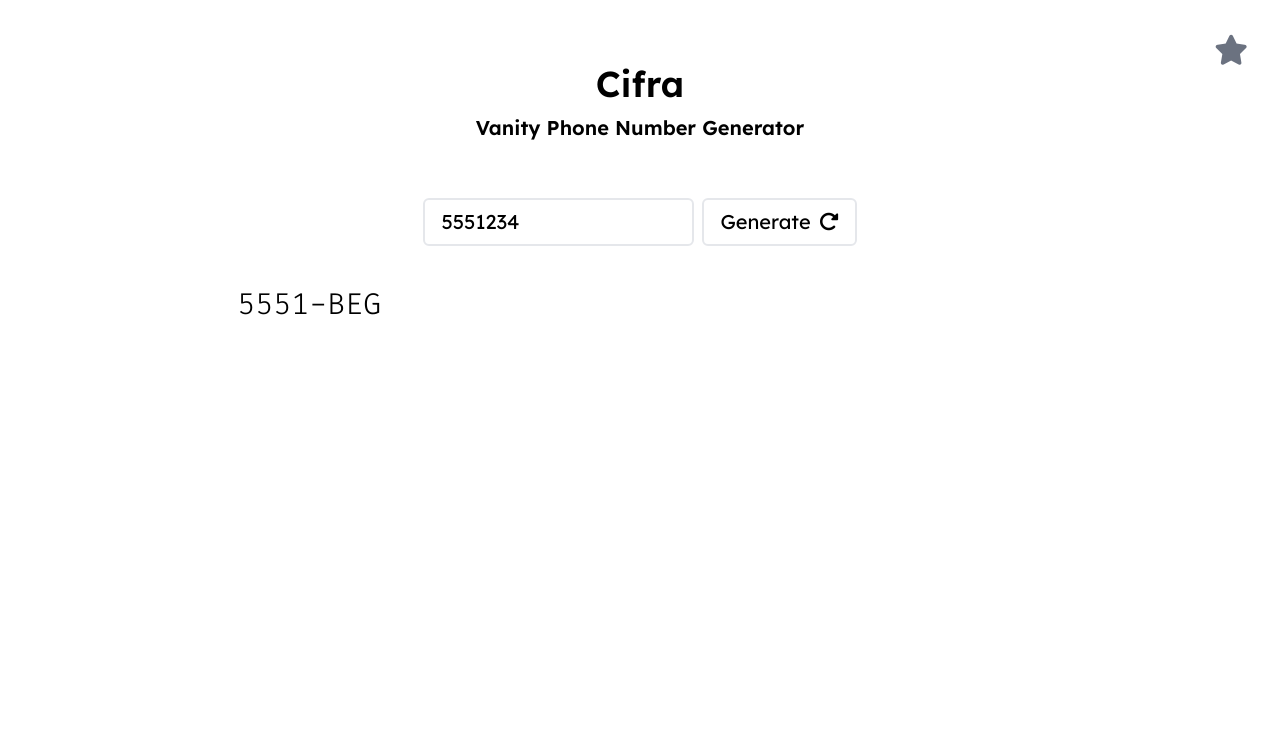
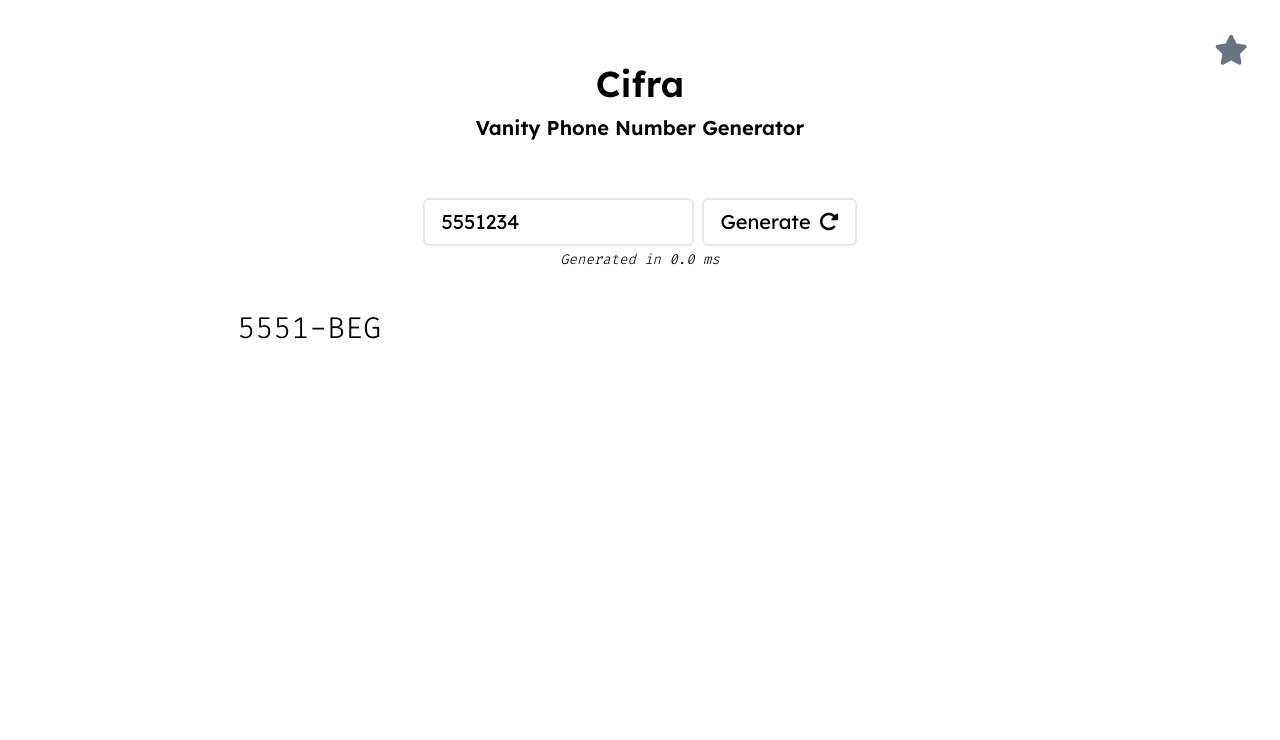
Before and after one commit to jakeo-dev/cifra, a website: page index.html in a window 1280 px wide. Both pictures are taken after typing "5551234" into the empty fields and a click on the button "Generate". Shown: the top 740 px of the page. Drawn offline with Linux system fonts and the light colour scheme; files that its build step writes are made by us from their sources.

Commit message:
Display generation time after generating

```diff
--- a/index.html
+++ b/index.html
@@ -28,9 +28,7 @@
 
     <!-- <button onclick='localStorage.clear()' class='text-3xl border-4 border-red-500 hover:bg-red-300'>CLEAR
         EVERYTHING</button> -->
-    <!-- <button onclick='randomNum()'
-        class='text-xl border-2 rounded-md px-4 py-2 mt-2 md:mt-0 md:ml-2 hover:bg-gray-100 active:bg-gray-200 transition-all'>random
-        number</button> -->
+    <!-- <button onclick='randomNum()' class='border-2 px-4 py-2'>random number</button> -->
 
     <div class='absolute top-6 right-6 md:top-8 md:right-8 inline-block w-72'>
         <button class='float-right text-3xl text-gray-500 hover:text-yellow-500 active:text-yellow-400 transition-all'
@@ -57,6 +55,7 @@
             class='block sm:inline-block text-xl border-2 rounded-md px-4 py-2 mt-2 sm:mt-0 sm:ml-2 hover:bg-gray-100 active:bg-gray-200 transition-all'>Generate<i
                 class='fa-solid fa-rotate-right ml-2'></i></button>
     </div>
+    <h2 id='generationText' class='text-sm font-FiraCode sm:text-center italic mt-1'></h2>
 
     <h2 id='noMatchesText' class='text-3xl font-FiraCode text-center mt-10'></h2>
 
--- a/script.js
+++ b/script.js
@@ -140,35 +140,27 @@ function enter() {
 
         for (m = 0; m < wordNumsArray.length; m++) {
             if (inp.includes(wordNumsArray[m])) {
-                // put FIRST word in phone number
-                finalNumb1 = inp.replace(wordNumsArray[m], '-' + wordArray[m] + '-');
+                // put first word in phone number
+                finalNumb = inp.replace(wordNumsArray[m], '-' + wordArray[m] + '-');
 
-                // put SECOND word (if possible) in phone number
-                let secondWordList = [];
-                for (n = 0; n < wordNumsArray.length; n++) {
-                    if (finalNumb1.includes(wordNumsArray[n])) {
-                        secondWordList.push(n);
+                // put up to two (or three if length > 10) more words (if possible)
+                if (inp.length > 15) limit = 5;
+                else if (inp.length > 10) limit = 3;
+                else limit = 2;
+
+                for (x = 0; x < limit; x++) {
+                    let secondWordList = [];
+                    for (n = 0; n < wordNumsArray.length; n++) {
+                        if (finalNumb.includes(wordNumsArray[n])) {
+                            secondWordList.push(n);
+                        }
                     }
+                    randWordIndex = secondWordList[Math.floor(Math.random() * secondWordList.length)];
+                    finalNumb = finalNumb.replace(wordNumsArray[randWordIndex], '-' + wordArray[randWordIndex] + '-');
                 }
-                randomSecondWordIndex = secondWordList[Math.floor(Math.random() * secondWordList.length)];
-                finalNumb1 = finalNumb1.replace(wordNumsArray[randomSecondWordIndex], '-' + wordArray[randomSecondWordIndex] + '-');
 
-                // put THIRD word (if possible) in phone number
-                let thirdWordList = [];
-                for (o = 0; o < wordNumsArray.length; o++) {
-                    if (finalNumb1.includes(wordNumsArray[o])) {
-                        thirdWordList.push(o);
-                    }
-                }
-                randomSecondWordIndex = thirdWordList[Math.floor(Math.random() * thirdWordList.length)];
-                finalNumb1 = finalNumb1.replace(wordNumsArray[randomSecondWordIndex], '-' + wordArray[randomSecondWordIndex] + '-');
-
-                // fix dashes
-                finalNumb2 = finalNumb1.replaceAll('--', '-').toUpperCase();
-                if (finalNumb2.startsWith('-')) finalNumb2 = finalNumb2.substring(1);
-                if (finalNumb2.endsWith('-')) finalNumb2 = finalNumb2.substring(0, finalNumb2.length - 1);
-
-                if (!currentNumsList.includes(finalNumb2)) currentNumsList.push(finalNumb2);
+                // add vanity number to list of numbers
+                if (!currentNumsList.includes(fixDashes(finalNumb))) currentNumsList.push(fixDashes(finalNumb));
             }
         }
 
@@ -187,8 +179,9 @@ function enter() {
         //console.log('—————————————————');
 
         const end = performance.now();
-        time = (end - start).toFixed(2);
+        time = (end - start).toFixed(1);
         console.log(time + ' ms');
+        document.getElementById('generationText').innerText = 'Generated in ' + time + ' ms';
 
         /* lalala++;
         strStr = strStr + '\n' + time;
@@ -296,6 +289,13 @@ function isLetter(str) {
     }
 }
 
+function fixDashes(unfixed) {
+    fixed = unfixed.replaceAll(/--+/g, '-').toUpperCase();
+    if (fixed.startsWith('-')) fixed = fixed.substring(1);
+    if (fixed.endsWith('-')) fixed = fixed.substring(0, fixed.length - 1);
+    return fixed;
+}
+
 function randomNum() {
     document.getElementById('input').value = Math.floor(Math.random() * 10000000000);
 }
```
Also changed, not shown: style.css.
